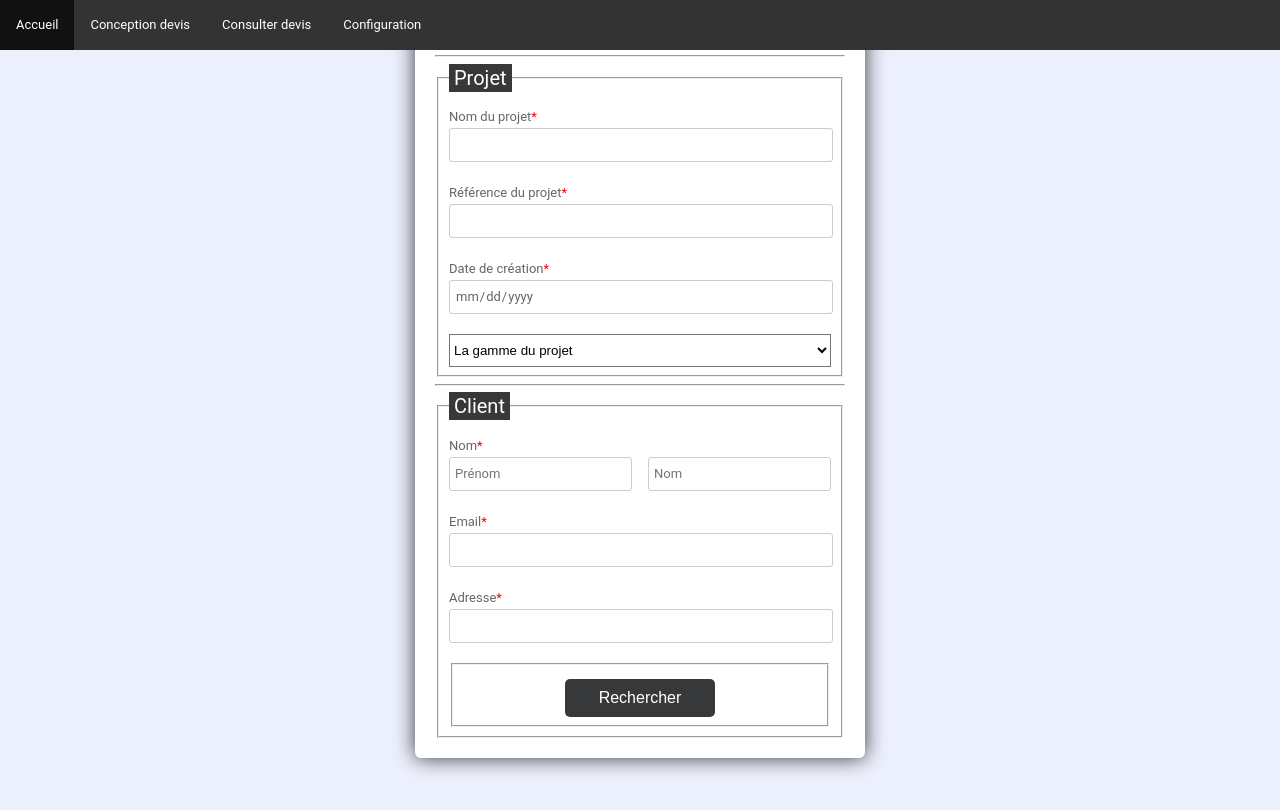
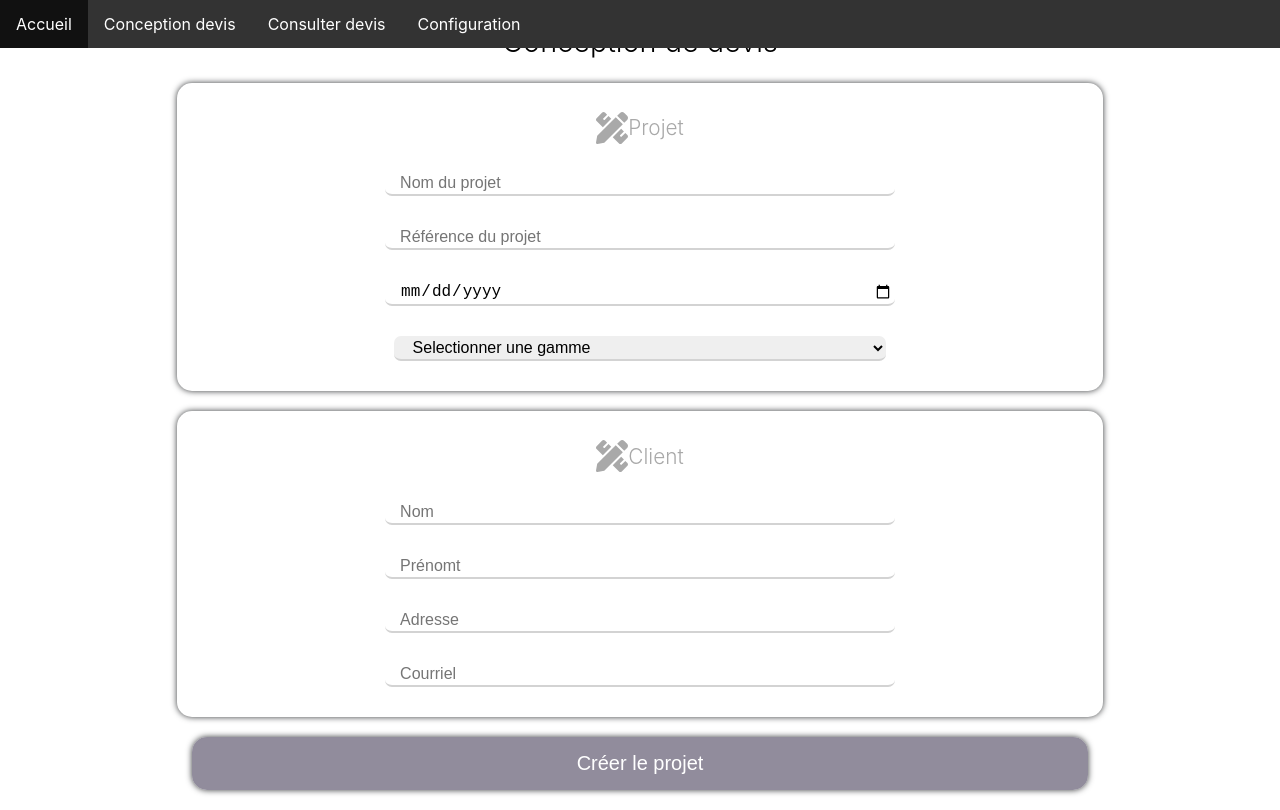
Before and after one commit to PaulGruson/madera_projet, a React (Create React App) app in the folder front-end/: page /conceptionprojet in a window 1280 px wide. Built offline with nearby package versions, Linux system fonts and the light colour scheme.

Commit message:
commit pour changer d ordi... Branche car changement de css

```diff
--- a/front-end/package.json
+++ b/front-end/package.json
@@ -3,6 +3,10 @@
   "version": "0.1.0",
   "private": true,
   "dependencies": {
+    "@fortawesome/fontawesome-svg-core": "^1.2.32",
+    "@fortawesome/free-brands-svg-icons": "^5.15.1",
+    "@fortawesome/free-solid-svg-icons": "^5.15.1",
+    "@fortawesome/react-fontawesome": "^0.1.12",
     "@testing-library/jest-dom": "^5.11.9",
     "@testing-library/react": "^11.2.5",
     "@testing-library/user-event": "^12.7.0",
--- a/front-end/src/App.css
+++ b/front-end/src/App.css
@@ -1,17 +1,8 @@
-.App {
-  text-align: center;
+body {
+  min-height: 100vh;
+  /* background: #eceffc; */
 }
 
-.App-logo {
-  height: 40vmin;
-  pointer-events: none;
-}
-
-@media (prefers-reduced-motion: no-preference) {
-  .App-logo {
-    animation: App-logo-spin infinite 20s linear;
-  }
-}
 
 .App-header {
   background-color: #282c34;
@@ -24,15 +15,66 @@
   color: white;
 }
 
-.App-link {
-  color: #61dafb;
+.App {
+  height: 100%;
+  text-align: center;
+}
+.text-primary-color{
+  color:rgba(30, 146, 137, 1) !important
+}
+.bg-primary-color{
+  background-color:rgba(60, 172, 186, 0.04) !important;
+}
+.text-secondary-color{
+  color:rgba(30, 146, 137, 0.5) !important
+}
+.text-title1{
+  font-size: 1.8rem;
+  font-weight: 350;
+}
+.text-title2{
+  font-size: 1.3rem;
+  font-weight: 350;
+  text-decoration:none
+}
+.responsive-box{
+  color: darkgray;
+  display: flex;
+  flex-direction: column;
+  align-items: center;
+  justify-content: space-around;
+  background: white;
+  border-radius: 15px;
+  width: 40vw;
+  padding: 15px;
+  margin-bottom: 20px;
+}
+.shadow {
+  box-shadow: 0 0 6px 0 #36383a;
+}
+.button{
+  min-height: 35px;
+  font-size: 20px;
+  background-color: rgba(118, 112, 132, 0.8);
+  color: white;
+  border-style: none
+}
+.button:hover{
+  background-color: rgba(118, 112, 132, 0.4);
+  color: rgba(118, 112, 132, 0.8);
+}
+.transform:hover{
+  transform: scale(1.03);
 }
 
-@keyframes App-logo-spin {
-  from {
-    transform: rotate(0deg);
-  }
-  to {
-    transform: rotate(360deg);
+@media (max-width: 1500px) {
+  .responsive-box{
+    width: 70vw;
   }
 }
+
+@media (max-width: 900px) {
+  .responsive-box{
+    width: 80vw;
+  }
+}
--- a/front-end/src/App.js
+++ b/front-end/src/App.js
@@ -11,18 +11,15 @@ import { ConceptionDevis } from "./Pages/Conception/ConceptionDevis"
 
 function App() {
   return (
-    <div>
-      < ConceptionDevis />
-    </div>
-    // <BrowserRouter>
-    //   <Switch>
-    //     <Route exact path="/accueil" component={Accueil} />
-    //     <Route exact path="/conceptionprojet" component={ConceptionProjet} />
-    //     <Route exact path="/conceptionproduit" component={ConceptionProduit} />
-    //     <Route exact path="/consultation" component={Consultation} />
-    //     <Route path="/" component={Accueil} />
-    //   </Switch>
-    // </BrowserRouter>
+    <BrowserRouter>
+      <Switch>
+        <Route exact path="/accueil" component={Accueil} />
+        <Route exact path="/conceptionprojet" component={ConceptionProjet} />
+        <Route exact path="/conceptionproduit" component={ConceptionProduit} />
+        <Route exact path="/consultation" component={Consultation} />
+        <Route path="/" component={Accueil} />
+      </Switch>
+    </BrowserRouter>
   )
 }
 
--- a/front-end/src/Components/BarreNavigation.js
+++ b/front-end/src/Components/BarreNavigation.js
@@ -4,8 +4,8 @@ import './BarreNavigation.css'
 function BarreNavigation() {
     return (
         <ul className="barreNavigation">
-            <li><a className="active" href="#home">Accueil</a></li>
-            <li><a href="#news">Conception devis</a></li>
+            <li><a href="accueil">Accueil</a></li>
+            <li><a href="conceptiondevis">Conception devis</a></li>
             <li><a href="#contact">Consulter devis</a></li>
             <li><a href="#about">Configuration</a></li>
         </ul>
--- a/front-end/src/Pages/Accueil/Accueil.css
+++ b/front-end/src/Pages/Accueil/Accueil.css
@@ -1,46 +1,11 @@
-/* CSS acceuil  */
-body {
-    display: flex;
-    justify-content: center;
-    align-items: center;
-    min-height: 100vh;
-    background: #eceffc;
-  }
-
-  .accueil > .btn {
-    padding: 8px 20px;
-    border-radius: 0;
-    overflow: hidden;
-    }
-
-
-  .accueil > .form-input-material {
-    --input-default-border-color: white;
-    --input-border-bottom-color: white;
-
-  }
-
-  .login-form {
+.accueil{
     display: flex;
     flex-direction: column;
     align-items: center;
-    padding: 50px 40px;
-    color: white;
-    background: rgba(0, 0, 0, 0.8);
-    border-radius: 10px;
-    box-shadow: 0 0.4px 0.4px rgba(128, 128, 128, 0.109),
-      0 1px 1px rgba(128, 128, 128, 0.155),
-      0 2.1px 2.1px rgba(128, 128, 128, 0.195),
-      0 4.4px 4.4px rgba(128, 128, 128, 0.241),
-      0 12px 12px rgba(128, 128, 128, 0.35);
+    justify-content: center;
+    justify-content: space-evenly;
+    min-height: 100vh;
   }
-
-  .accueil > button {
-      width: 100%;
-      margin: 18px 0 9px 0;
-      border-radius: 12px;
+.accueil-container{
+    min-height: 25vh;
   }
-  .accueil > button :hover {
-    box-shadow: 0 12px 16px 0 rgba(0,0,0,0.24),0 17px 50px 0 rgba(0,0,0,0.19);
-  }
-  /* Fin du CSS acceuil  */
--- a/front-end/src/Pages/Accueil/Accueil.js
+++ b/front-end/src/Pages/Accueil/Accueil.js
@@ -3,14 +3,24 @@ import './Accueil.css'
 
 import { BarreNavigation } from '../../Components/BarreNavigation'
 
+import { FontAwesomeIcon } from '@fortawesome/react-fontawesome'
+import { faClipboard, faPencilRuler } from '@fortawesome/free-solid-svg-icons'
 
 function Accueil() {
     return (
-        <form className="accueil login-form">
-            <h1>Madera</h1>
-            <button type="submit">Conception d'un devis</button>
-            <button type="submit">Consulter un devis</button>
-        </form>
+        <div>
+            <BarreNavigation />
+            <section className="accueil">
+                <a className="accueil-container responsive-box shadow transform text-title2" href="conceptionprojet">
+                    Concevoir un devis
+                    <FontAwesomeIcon icon={faPencilRuler} size='4x' />
+                </a>
+                <a className="accueil-container responsive-box shadow transform text-title2" href="conceptionprojet">
+                    Consulter un devis
+                    <FontAwesomeIcon icon={faClipboard} size='4x' />
+                </a>
+            </section>
+        </div>
     )
 }
 
--- a/front-end/src/Pages/Conception/ConceptionDevis.css
+++ b/front-end/src/Pages/Conception/ConceptionDevis.css
@@ -1,4 +1,56 @@
-html, body {
+    .conception{
+    display: flex;
+    flex-direction: column;
+    align-items: center;
+    justify-content: center;
+    justify-content: space-between;
+    min-height: 100vh;
+    }
+
+    .conception-box-title{
+        display: flex;
+        flex-direction: row;
+        align-items: center;
+    }
+
+    .conception-input{
+        width: 55%;
+        margin: 15px;
+        padding: 2px;
+        padding-left: 15px;
+        border-width: 0px;
+        border-bottom-width: 2px;
+        border-radius: 7px;
+        border-color: lightgrey;
+        font-size: 16px;
+    }
+
+
+    .conception-input:focus
+    {
+        outline:  none;
+    }
+
+
+
+
+
+
+
+
+
+
+
+
+
+
+
+
+
+
+
+
+/* html, body {
     min-height: 100%;
     }
     body, div, form, input, label {
@@ -124,4 +176,4 @@ html, body {
     display:block;
     padding-bottom:5px;
     }
-    }
+    } */
--- a/front-end/src/Pages/Conception/ConceptionProjet.js
+++ b/front-end/src/Pages/Conception/ConceptionProjet.js
@@ -1,5 +1,8 @@
 import React from 'react'
 import { BarreNavigation } from '../../Components/BarreNavigation'
+
+import { FontAwesomeIcon } from '@fortawesome/react-fontawesome'
+import { faClipboard, faPencilRuler } from '@fortawesome/free-solid-svg-icons'
 
 function ConceptionProjet(props) {
 
@@ -11,49 +14,33 @@ function ConceptionProjet(props) {
         <body>
             < BarreNavigation />
             <section id="conceptionProjet" className="conception">
-                <h1>Conception de devis</h1>
-                <div classname="conception-box">
-                    <h2>Projet</h2>
-                    <div>
-                        <label for="nomDuProjet">Nom du projet</label>
-                        <input id="nomDuProjet" type="text" name="nomDuProjet" />
+                <h1 className="text-title1">Conception de devis</h1>
+                <div className="conception-box responsive-box shadow ">
+                    <div className="conception-box-title">
+                        <FontAwesomeIcon icon={faPencilRuler} size='2x' />
+                        <h2 className="text-title2">Projet</h2>
                     </div>
-                    <div>
-                        <label for="nomDuProjet">Référence du projet</label>
-                        <input id="nomDuProjet" type="text" name="nomDuProjet" />
+                    <input className="conception-input" id="nomDuProjet" placeholder="Nom du projet" type="text" name="nomDuProjet" />
+                    <input className="conception-input" id="referenceDuProjet" placeholder="Référence du projet" type="text" name="referenceDuProjet" />
+                    <input className="conception-input" id="nomDuProjet" placeholder="date" type="date" name="nomDuProjet" />
+                    <select className="conception-input" id="gamme" name="game" >
+                        <option value="" disabled selected hidden>Selectionner une gamme</option>
+                        <option value="gamme1">Gamme1</option>
+                        <option value="gamme2">Gamme2</option>
+                        <option value="gamme3">Gamme3</option>
+                    </select>
+                </div>
+                <div className="conception-box responsive-box shadow">
+                    <div className="conception-box-title">
+                        <FontAwesomeIcon icon={faPencilRuler} size='2x' />
+                        <h2 className="text-title2">Client</h2>
                     </div>
-                    <div>
-                        <label for="nomDuProjet">Date</label>
-                        <input id="nomDuProjet" type="date" name="nomDuProjet" />
-                    </div>
-                    <div>
-                        <label for="gamme">Gamme</label>
-                        <select id="gamme" name="game" >
-                            <option value="gamme1">Gamme1</option>
-                            <option value="gamme2">Gamme2</option>
-                            <option value="gamme3">Gamme3</option>
-                        </select>
-                    </div>
+                    <input className="conception-input" id="nomDuClient" placeholder="Nom" type="text" name="nomDuClient" />
+                    <input className="conception-input" id="prenomDuClient" placeholder="Prénomt" type="text" name="prenomDuClient" />
+                    <input className="conception-input" id="adresseDuClient" placeholder="Adresse" type="text" name="adresseDuClient" />
+                    <input className="conception-input" id="mailDuClient" placeholder="Courriel" type="text" name="mailDuClient" />
                 </div>
-                <div classname="conception-box">
-                    <h2>Client</h2>
-                    <div>
-                        <label for="nomDuClieny">Nom du client</label>
-                        <input id="nomDuClient" type="text" name="nomDuClient" />
-                    </div>
-                    <div>
-                        <label for="prenomDuClient">Prénom du client</label>
-                        <input id="prenomDuClient" type="text" name="prenomDuClient" />
-                    </div>
-                    <div>
-                        <label for="adresseDuClient">Adrresse du client</label>
-                        <input id="adresseDuClient" type="text" name="adresseDuClient" />
-                    </div>
-                    <div>
-                        <label for="mailDuClient">Mail du client</label>
-                        <input id="mailDuClient" type="text" name="mailDuClient" />
-                    </div>
-                </div>
+                <button className="responsive-box button shadow transform">Créer le projet</button>
             </section>
         </body>
     )
```
Also changed, not shown: 1 other file (tests, documents, lock files or other folders).
